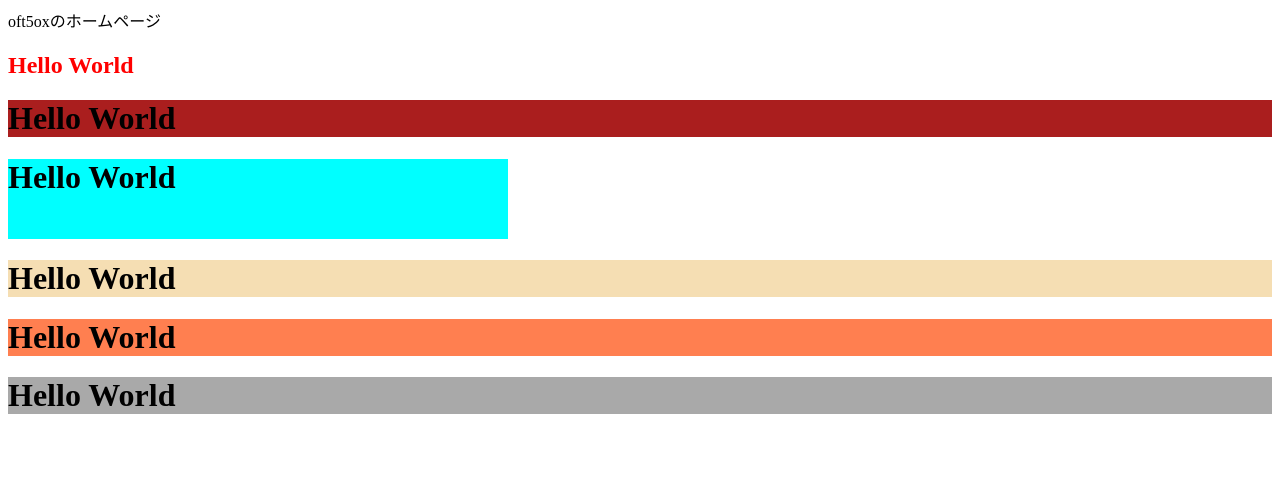
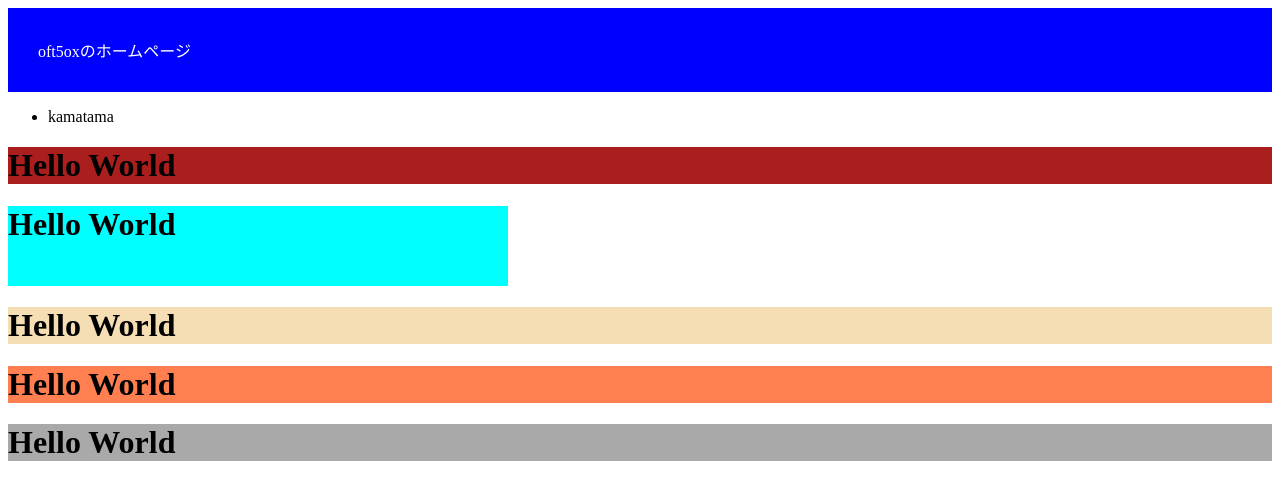
Before and after one commit to oft5ox/oft5ox.github.io, a plain HTML site: page index.html in a window 1280 px wide. Drawn offline with Linux system fonts and the light colour scheme.

Commit message:
変更多数

```diff
--- a/index.html
+++ b/index.html
@@ -10,7 +10,10 @@
 <body>
     <div class="header">
         <div class="header-logo">oft5oxのホームページ</div>
-    <h2>Hello World</h2>
+
+        <ul>
+            <li>kamatama</li>
+    </ul>
     <div class="title">
             <h1>Hello World</h1>
     </div class="title">
--- a/stylesheet.css
+++ b/stylesheet.css
@@ -1,8 +1,12 @@
-p {
-    color: blue ;
+.header-logo{
+    color:white ;
+    background-color: blue;
+    padding: 30px;
+    size: 20px;
+
 }
 
-h2 {
+.h2{
     color: red;
 }
 .title {
```
